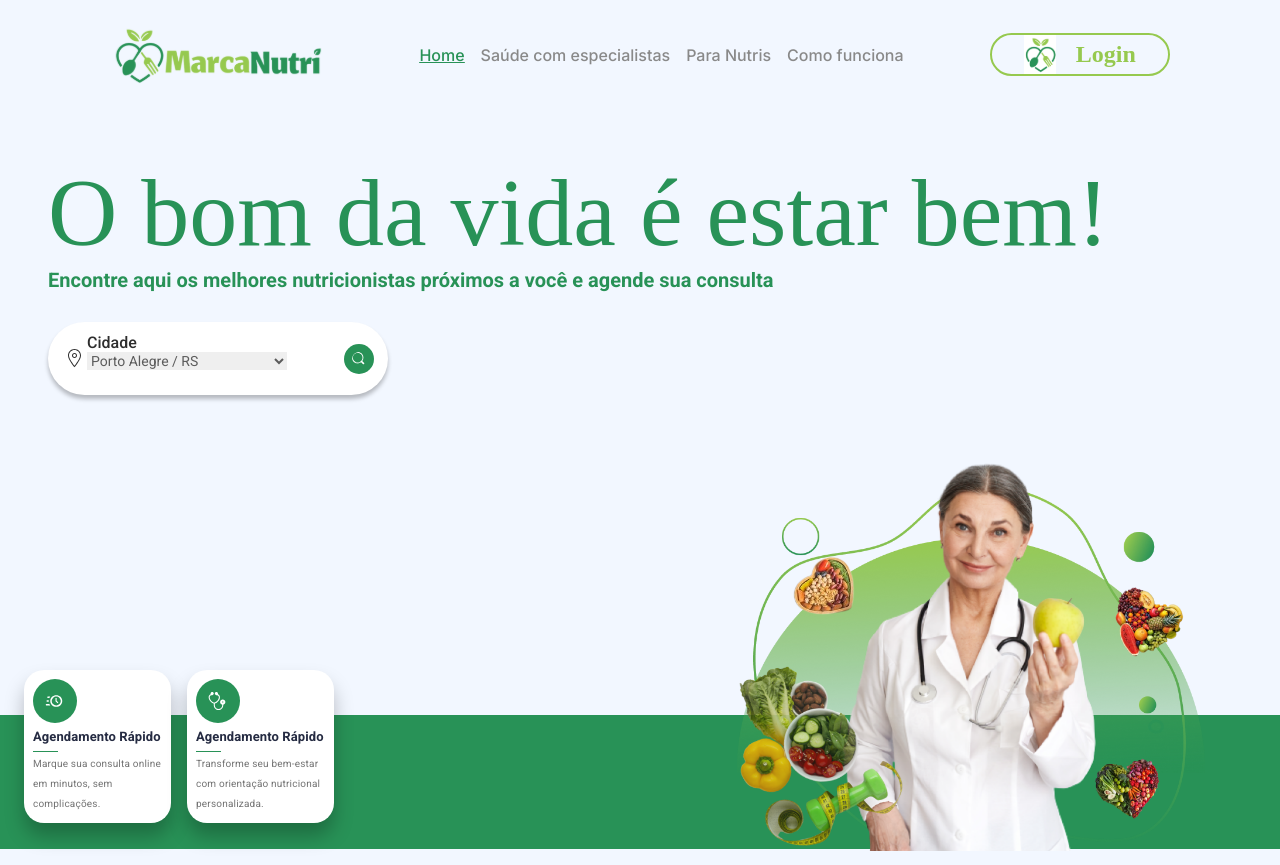
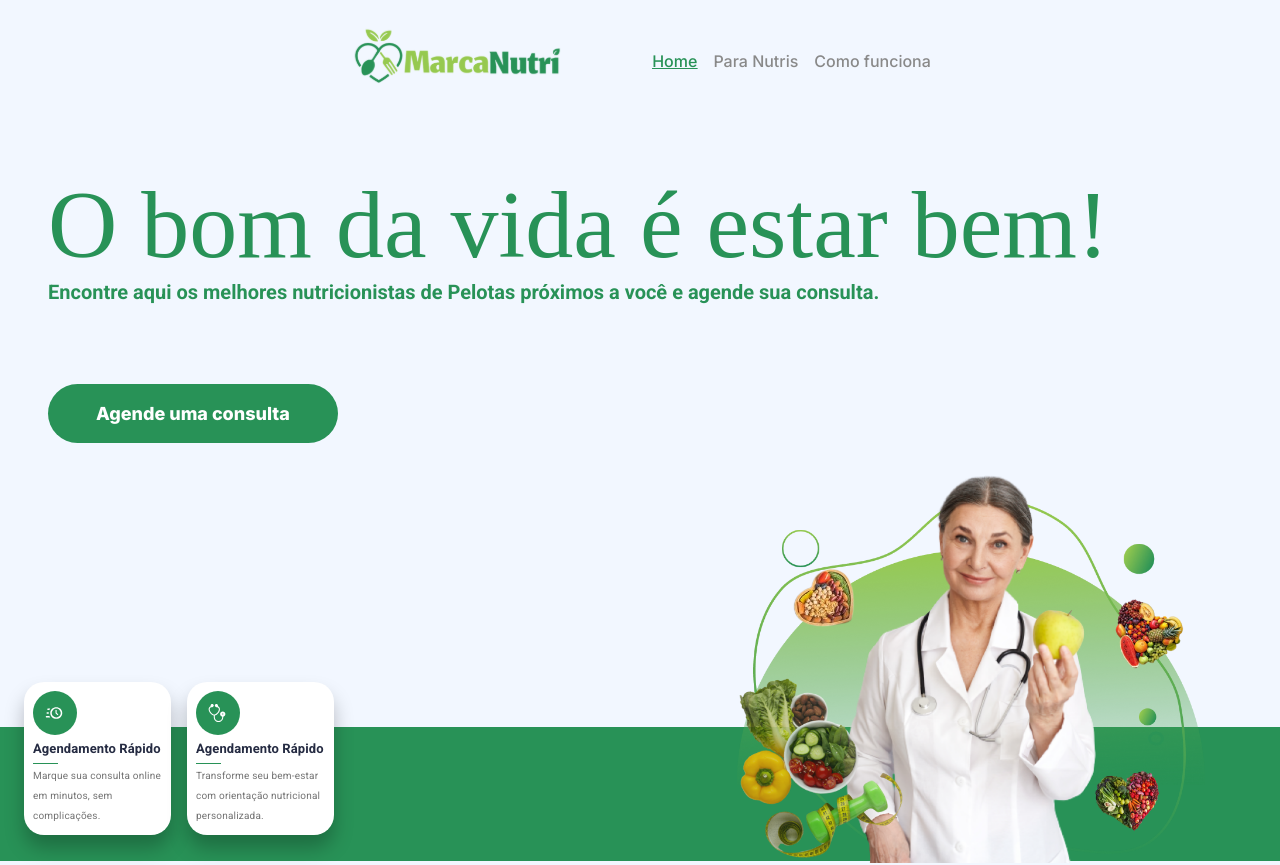
Before and after one commit to MarcaNutri/PromotionLanding, a Next.js app: page /home in a window 1280 px wide. Shown: the top 865 px of the page. Built offline with nearby package versions, Linux system fonts and the light colour scheme; a web font is replaced by a local one.

Commit message:
remoção de sessões na tela da home e ajuste em fontes e estrutura

```diff
--- a/next.config.js
+++ b/next.config.js
@@ -2,6 +2,9 @@
 const nextConfig = {
   reactStrictMode: true,
   output: 'export',
+  images: {
+    unoptimized: true,
+  },
 }
 
 module.exports = nextConfig
--- a/src/app/home/page.tsx
+++ b/src/app/home/page.tsx
@@ -67,21 +67,15 @@ const Home = () => {
               O bom da vida é estar bem!
               </h1>
               <p className={`${Style.paragraph} ${Style.primary_color} text-base md:text-xl lg:text-xl`}>
-                Encontre aqui os melhores nutricionistas próximos a você e agende sua consulta
+              Encontre aqui os melhores nutricionistas de Pelotas próximos a você e agende sua consulta.
               </p>
 
-              <div className={`${Style.search_input_container} flex items-center justify-between`}>
-                <div className="flex">
-                  <Image src={Location} width={25} alt="icone de localização" className={``}/>
-                  <div className="flex flex-col">
-                    <label className={`${Style.search_input_label}`}>Cidade</label>
-                    <select className={`${Style.search_input}`}>
-                      <option value="Porto Alegre">Porto Alegre / RS</option>
-                    </select>
-                  </div>
-                </div>
-                <Image src={Search} width={16} alt="icone de busca" className={`${Style.search_input_icon}`}/>
-              </div>
+              <ButtonElement
+                size="large"
+                styleButton="round"
+                text="Agende uma consulta"
+                classProp="mt-20"
+              />
             </div>
           </div>
 
--- a/src/app/page.tsx
+++ b/src/app/page.tsx
@@ -15,7 +15,7 @@ import NavBar from "@/components/layoutComponents/navBar"
 import NutriHeader from '@public/assets/Home/NutriHeader.png'
 import Clock from '@public/assets/Home/clock.svg'
 import stethoscope from '@public/assets/Home/stethoscope.svg'
-import Search from '@public/assets/search.svg'
+import marcanutri from '@public/assets/marcanutri.svg'
 
 //Partiner
 import Nutricionista1 from '@public/assets/Home/rafaela.png'
@@ -24,16 +24,9 @@ import Check from '@public/assets/Home/CheckWhite.svg'
 import CheckGreen from '@public/assets/Home/checkgreen.svg'
 import logoWhite from '@public/assets/marcaNutriWhite.svg'
 
-//Find Nutri
-import FindImage from '@public/assets/Home/findImageSection.png'
-import FindImageMobile from '@public/assets/Home/findImageSectionMobile.png'
-
-//Inform
-import InformImg from '@public/assets/Home/informImg.png'
 //General
 import LogoRounded from '@public/assets/Home/logoRounded.svg'
 import LogoRoundedGreen from '@public/assets/Home/logoRoundedGreen.svg'
-import Location from '@public/assets/location.svg'
 import LocationWhite from '@public/assets/locationWhite.svg'
 import RoundedImage from '@public/assets/Home/roundedImages.png'
 
@@ -70,21 +63,15 @@ const Home = () => {
               O bom da vida é estar bem!
               </h1>
               <p className={`${Style.paragraph} ${Style.primary_color} text-base md:text-xl lg:text-xl`}>
-                Encontre aqui os melhores nutricionistas próximos a você e agende sua consulta
+              Encontre aqui os melhores nutricionistas de Pelotas próximos a você e agende sua consulta.
               </p>
 
-              <div className={`${Style.search_input_container} flex items-center justify-between`}>
-                <div className="flex">
-                  <Image src={Location} width={25} alt="icone de localização" className={``}/>
-                  <div className="flex flex-col">
-                    <label className={`${Style.search_input_label}`}>Cidade</label>
-                    <select className={`${Style.search_input}`}>
-                      <option value="Porto Alegre">Porto Alegre / RS</option>
-                    </select>
-                  </div>
-                </div>
-                <Image src={Search} width={16} alt="icone de busca" className={`${Style.search_input_icon}`}/>
-              </div>
+              <ButtonElement
+                size="large"
+                styleButton="round"
+                text="Agende uma consulta"
+                classProp="mt-20"
+              />
             </div>
           </div>
 
@@ -174,7 +161,7 @@ const Home = () => {
           >
             <div className="flex">
               <h3 className={`${Style.paragraph} text-center lg:text-5xl flex items-center mb-8 md:mb-16 m-auto`}>
-                Parceiros da <Image src={logoWhite} width={screenSize < 767 ? 83 : 262} alt="MarcaNutri" className="ml-3 mb-1"/>
+                Parceiros da <Image src={logoWhite} width={screenSize < 767 ? 83 : 262} alt="MarcaNutri" className="ml-3 mr-3 mb-2"/> Pelotas
               </h3>
             </div>
 
@@ -372,7 +359,7 @@ const Home = () => {
         >
           <div className={`${Style.primary_color} ${Style.paragraph}`}>
             <h2 className="text-base font-bold mb-4 md:text-3xl">A melhor rede de especialista em nutrição você encontra aqui</h2>
-            <div className="flex flex-wrap gap-4 text-xs mb-4">
+            <div className="flex flex-wrap gap-4 text-xs mb-4 lg:mr-4">
               <div>
                 <p className="flex font-bold mb-2 lg:text-2xl">
                   <Image
@@ -413,52 +400,18 @@ const Home = () => {
             className="mr-1 md:mr-2"
           />
         </section>
+        <section className="flex justify-center items-center flex-col mt-40">
+          <Image
+            src={marcanutri}
+            width={561}
+            alt='marcanutri'
+          />
+          <p className={`${Style.primary_color} text-center lg:text-4xl font-bold`}>
+          Não espere mais para cuidar da sua saúde e bem-estar!
+          </p>
 
-        {/* Section find nutri */}
-
-        <section
-          className={`${Style.container_find_nutri} flex flex-col justify-center items-center text-white p-2 md:p-6 lg:p-6 md:mt-40 lg:mt-40`}
-        >
-          <div
-            className="max-w-[88rem] lg:max-w-[100rem] m-auto"
-          >
-            <div className="text-center">
-              <h3 className={`${Style.paragraph} text-2xl lg:text-5xl mb-8 md:mb-16`}>
-                Como encontrar meu nutricionista
-              </h3>
-            </div>
-            <Image
-              src={screenSize < 767 ? FindImageMobile : FindImage }
-              alt="Check - icon"
-              className="mb-8"
-            />
-          </div>
-          <ButtonElement
-            text="Agendar Agora"
-            size="large"
-            styleButton="rounded"
-          />
         </section>
-
-        <section
-          className={`max-w-[88rem] flex gap-10 flex-wrap lg:flex-wrap lg:flex-nowrap items-center justify-center m-auto text-white p-2
-            md:p-6 lg:p-6 mt-20 md:mt-40 lg:mt-40 lg:max-w-[112rem]`
-          }
-        >
-          <Image
-            src={InformImg}
-            alt="Check - icon"
-            className="mb-8"
-          />
-
-          <div className="lg:ml-40">
-            <h3 className={`${Style.paragraph} ${Style.primary_color} text-2xl lg:text-5xl mb-4 md:mb-8`}>Informações sobre Benefícios:</h3>
-            <p className={`${Style.paragraph} ${Style.secundary_color} text-base font-semibold md:font-medium md:text-2xl`}>
-              Acompanhamento de um profissional da nutrição não apenas ajuda a alcançar objetivos especificos, como perda de peso ou controle de doenças, mas também promove uma abordagem holística para a saúde fornecendo suporte personalizado para suas necessidades individuais.
-              </p>
-          </div>
-        </section>
-          <Footer/>
+        <Footer/>
       </div>
     </>
   )
--- a/src/components/layoutComponents/navBar/index.tsx
+++ b/src/components/layoutComponents/navBar/index.tsx
@@ -19,8 +19,8 @@ const NavBar: React.FC<NavProps> = () => {
 
   return(
     <>
-      <div className={`flex justify-between lg:justify-evenly items-center p-6`}>
-        <Image src={Logo} width={223} alt="Logo"/>
+      <div className={`flex justify-center lg:justify-center items-center p-6 m-auto`}>
+        <Image src={Logo} width={223} alt="Logo" className="mr-20 mb-3"/>
         <div className={`hidden lg:flex items-center`}>
           <p
             className={`${Style.navbar_item} ${Style.navbar_item_active} mr-4 hover:brightness-75 ease-in-out duration-200`}
@@ -28,11 +28,6 @@ const NavBar: React.FC<NavProps> = () => {
             <Link href="/">
             Home
             </Link>
-          </p>
-          <p
-            className={`${Style.navbar_item} mr-4 hover:brightness-75 ease-in-out duration-200`}
-          >
-            Saúde com especialistas
           </p>
           <p
             className={`${Style.navbar_item} mr-4 hover:brightness-75 ease-in-out duration-200`}
@@ -45,12 +40,6 @@ const NavBar: React.FC<NavProps> = () => {
             <Link href={"/home/howItWorks"}>Como funciona</Link>
           </p>
         </div>
-        <Link href="/login">
-          <button className={`${Style.login_button} hidden px-8 items-center lg:flex`}>
-            <Image src={LogoButton} width={32} alt="Logo" className={`mr-5`}/>
-            <span className={`${Style.login_button_text}`}>Login</span>
-          </button>
-        </Link>
         <Image
           src={Menu}
           width={24}
@@ -68,11 +57,6 @@ const NavBar: React.FC<NavProps> = () => {
           <p
             className={`${Style.navbar_item} mr-4 hover:brightness-75 ease-in-out duration-200`}
           >
-            Saúde com especialistas
-          </p>
-          <p
-            className={`${Style.navbar_item} mr-4 hover:brightness-75 ease-in-out duration-200`}
-          >
             <Link href={"home/partner"}>Para Nutris</Link>
           </p>
           <p
```
Also changed, not shown: public/assets/marcanutri.svg (added).
